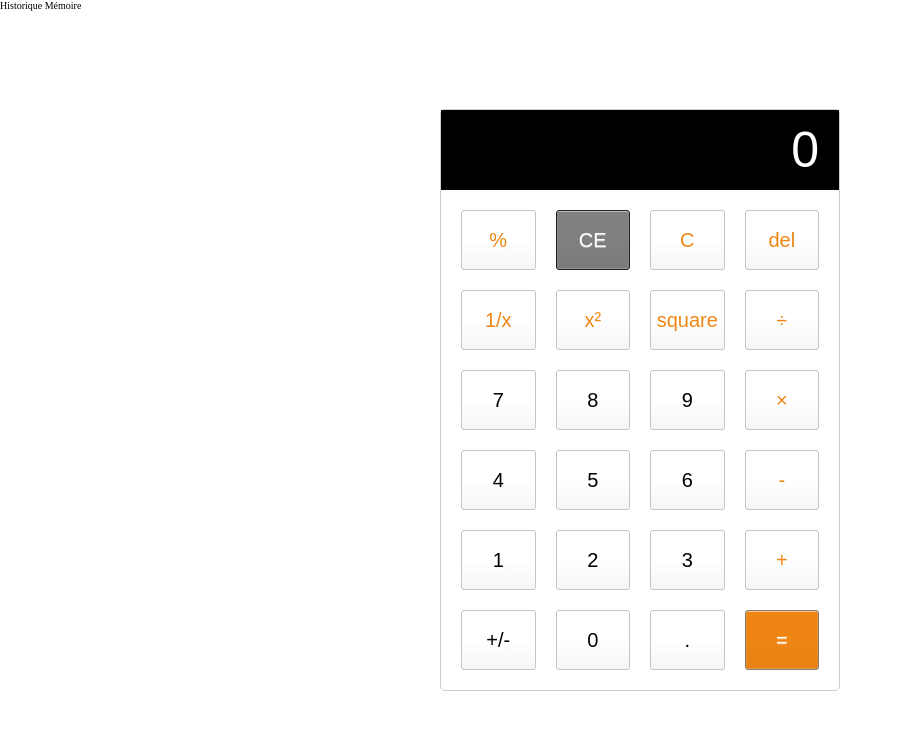
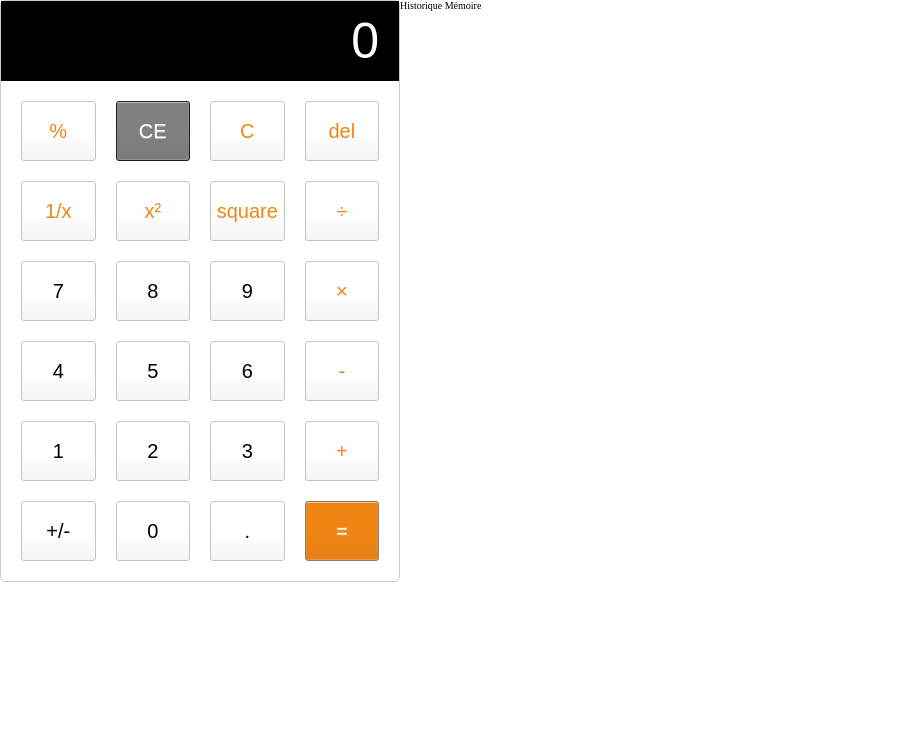
Before and after one commit to coderbase-it/angular-calculator-advanced-rxjs, an Angular app: page / in a window 1280 px wide. Shown: the top 730 px of the page, without its empty margins (0-903 px from the left). Built offline with nearby package versions, Linux system fonts and the light colour scheme.

Commit message:
1 file modified

```diff
--- a/src/app/calculator/calculator.component.css
+++ b/src/app/calculator/calculator.component.css
@@ -5,10 +5,10 @@
 .calculator {
   border: 1px solid #ccc;
   border-radius: 5px;
-  position: absolute;
+  /* position: absolute;
   top: 50%;
   left: 50%;
-  transform: translate(-50%, -50%);
+  transform: translate(-50%, -50%);*/
   width: 400px;
 }
 
```
